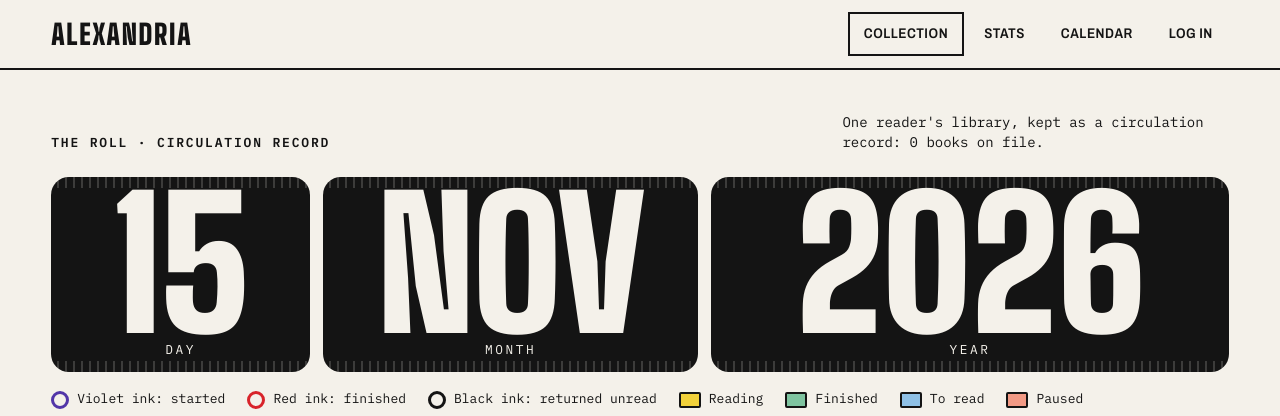
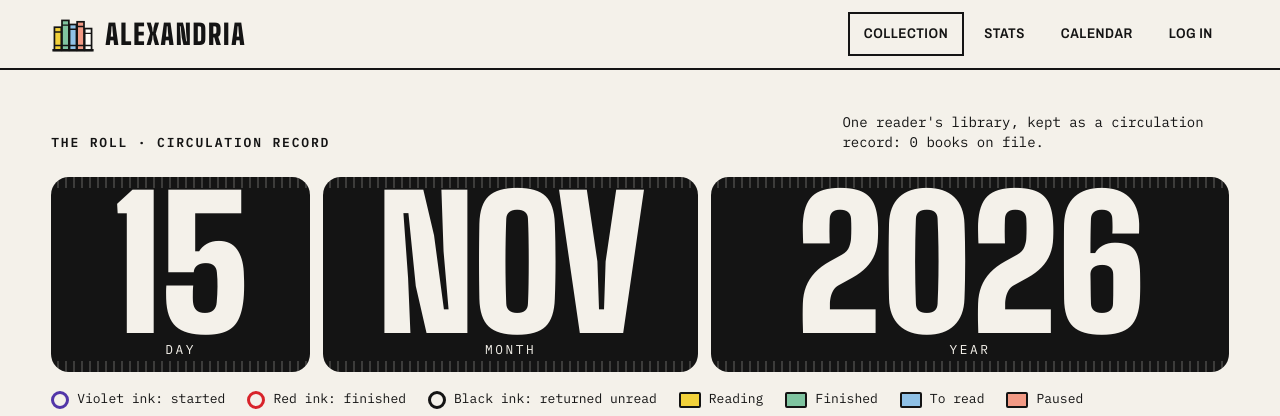
Before and after one commit to Kr4is/alexandria, a Flask app: page / in a window 1280 px wide. Shown: the top 416 px of the page. Run offline with Flask 3, Linux system fonts and the light colour scheme; data that the repository does not hold is empty; style sheets or scripts are compiled from the project's sources; some libraries are stand-ins or nearby versions.

Commit message:
feat: new logo in the Circulation Record palette, shown in the header
Five spines in the status stock colours with heavy outlines. Used in the
header mark, the favicon (now on a paper ground so it reads on dark tabs)
and the README.

Co-Authored-By: Claude Sonnet 5.5 <noreply@anthropic.com>

```diff
--- a/static/src/app.css
+++ b/static/src/app.css
@@ -101,6 +101,7 @@
   .wrap { max-width: 1440px; margin-inline: auto; padding-inline: var(--gutter); }
   .mono { font-family: var(--font-mono); }
   .kicker { font-family: var(--font-mono); font-weight: 600; font-size: 13px; letter-spacing: .14em; text-transform: uppercase; }
+  .mark img { width: 44px; height: auto; flex: none; }
   .label { font-family: var(--font-mono); font-size: 12px; letter-spacing: .1em; text-transform: uppercase; }
 
   .skip-link {
@@ -112,7 +113,7 @@
   /* ---------- header ---------- */
   .top { border-bottom: var(--rule); background: var(--color-paper); position: sticky; top: 0; z-index: 40; }
   .top .wrap { display: flex; align-items: center; gap: 24px; min-height: 68px; flex-wrap: wrap; }
-  .mark { font-family: var(--font-dater); font-weight: 900; font-size: 28px; letter-spacing: .06em; text-decoration: none; text-transform: uppercase; }
+  .mark { display: inline-flex; align-items: center; gap: 10px; font-family: var(--font-dater); font-weight: 900; font-size: 28px; letter-spacing: .06em; text-decoration: none; text-transform: uppercase; }
   .nav { display: flex; gap: 4px; margin-left: auto; flex-wrap: wrap; align-items: center; }
   .nav a, .nav button {
     display: inline-flex; align-items: center; min-height: 44px; padding: 0 14px; text-decoration: none;
--- a/templates/base.html
+++ b/templates/base.html
@@ -33,7 +33,7 @@
 
     <header class="top">
         <div class="wrap">
-            <a class="mark" href="{{ url_for('main.index') }}">{{ config['APP_NAME'] }}</a>
+            <a class="mark" href="{{ url_for('main.index') }}"><img src="{{ url_for('static', filename='logo.svg') }}" alt="" width="44" height="38">{{ config['APP_NAME'] }}</a>
             <nav class="nav" aria-label="Main">
                 <a href="{{ url_for('main.index') }}" {% if ep == 'main.index' %}aria-current="page"{% endif %}>Collection</a>
                 <a href="{{ url_for('main.stats') }}" {% if ep == 'main.stats' %}aria-current="page"{% endif %}>Stats</a>
```
Also changed, not shown: static/favicon.svg, static/logo.svg.
